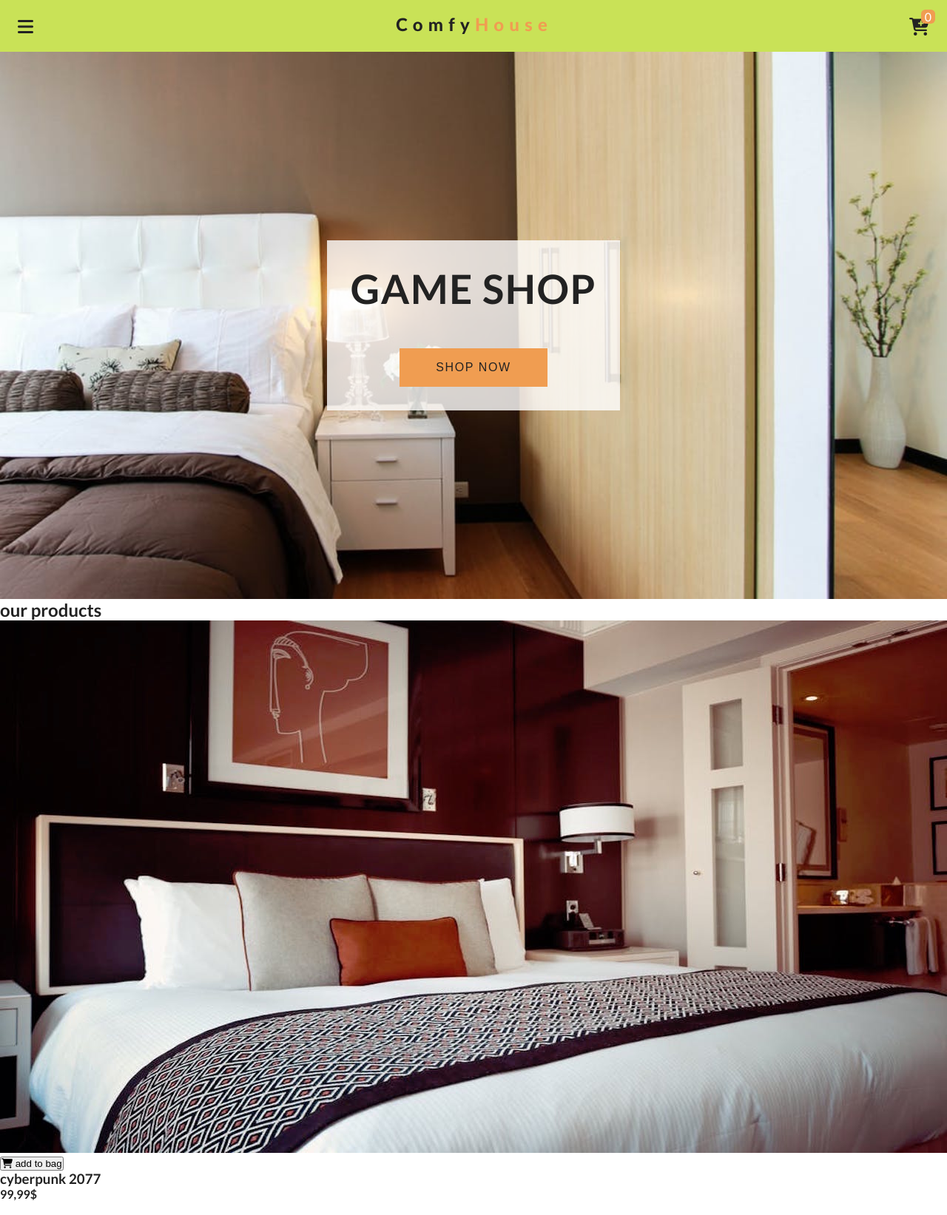
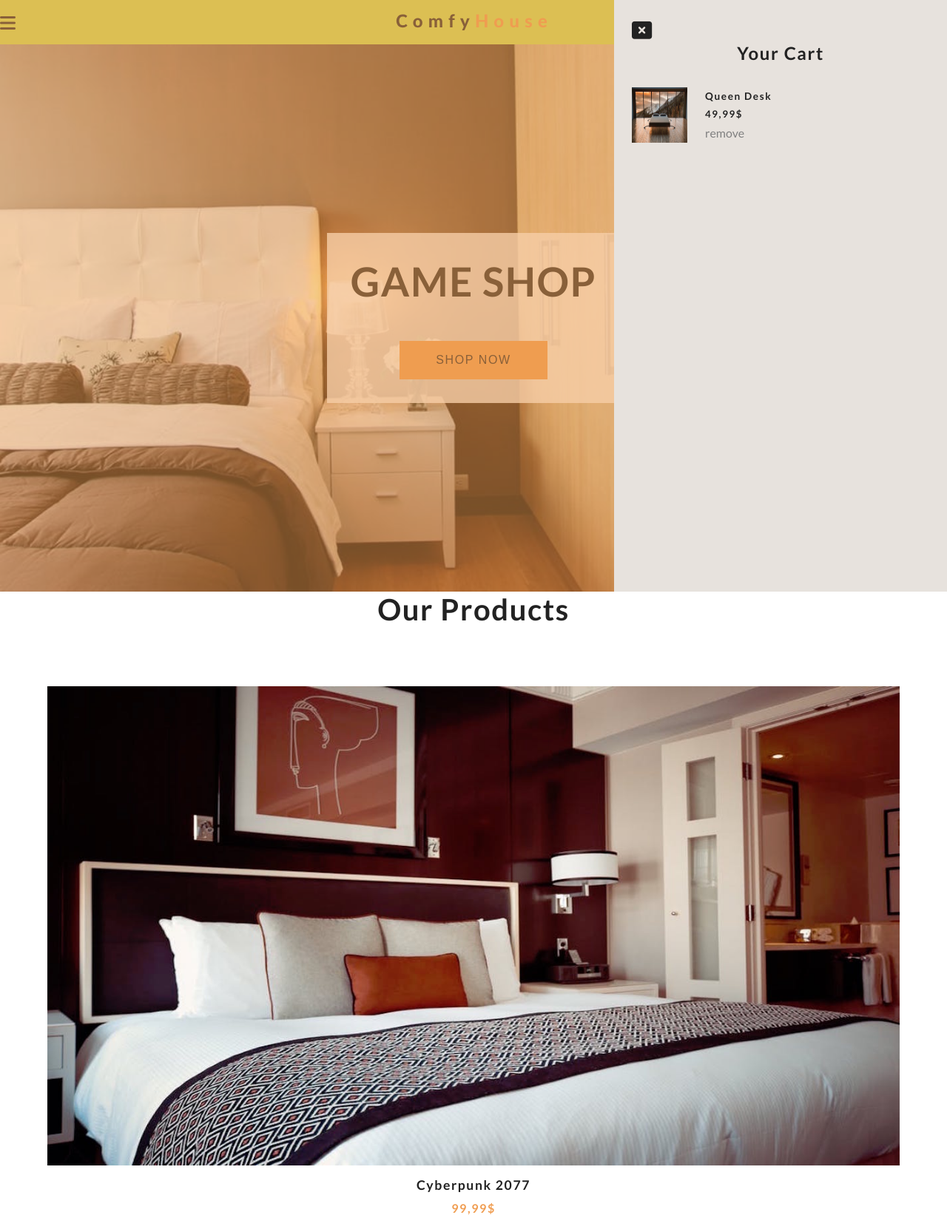
Before and after one commit to Sebastian-Perz/javascript-shop, a plain HTML site: page index.html in a window 1280 px wide. Shown: the whole page at 74% size. Drawn offline with Linux system fonts and the light colour scheme.

Commit message:
cart update

```diff
--- a/index.html
+++ b/index.html
@@ -69,7 +69,27 @@
         <!-- end of single product -->
       </div>
     </section>
-
+    <!-- cart  -->
+    <div class="cart-overlay">
+      <div class="cart">
+        <span class="close-cart">
+          <i class="fa fa-window-close"></i>
+        </span>
+        <h2>your cart</h2>
+        <div class="cart-content"></div>
+        <!-- cart cart  -->
+        <div class="cart-item">
+          <img src="./images/product-2.jpeg" alt="product" />
+          <div>
+            <h4>Queen desk</h4>
+            <h5>49,99$</h5>
+            <span class="remove-item">remove</span>
+          </div>
+        </div>
+        <!-- end of cart item -->
+      </div>
+    </div>
+    <!-- end of cart -->
     <!-- end of products -->
     <script src="app.js"></script>
   </body>
--- a/styles.css
+++ b/styles.css
@@ -23,7 +23,7 @@ body {
 .navbar {
   position: sticky;
   top: 0;
-  height: 150px;
+  height: 60px;
   width: 100%;
   display: flex;
   align-items: center;
@@ -33,12 +33,11 @@ body {
 .navbar-center {
   width: 100%;
   margin: 0 auto;
-  height: 70px;
+  height: 60px;
   display: flex;
   align-items: center;
   justify-content: space-between;
   background-color: rgb(201, 226, 87);
-  padding: 0 1.5rem;
 }
 .nav-icon {
   font-size: 1.5rem;
@@ -94,3 +93,170 @@ body {
   color: var(--primaryColor);
 }
 /* --------------- End of Hero ---------------- */
+/* --------------- Products ---------------- */
+
+.products {
+  padding: 4rem 0;
+}
+.section-title h2 {
+  text-align: center;
+  font-size: 2.5rem;
+  margin-bottom: 5rem;
+  text-transform: capitalize;
+  letter-spacing: var(--mainSpacing);
+}
+.products-center {
+  width: 90vw;
+  margin: 0 auto;
+  max-width: 1170px;
+  display: grid;
+  grid-template-columns: repeat(auto-fit, minmax(260px, 1fr));
+  grid-column-gap: 1.5rem;
+  grid-row-gap: 2rem;
+}
+.img-container {
+  position: relative;
+  overflow: hidden;
+}
+.bag-btn {
+  position: absolute;
+  top: 70%;
+  right: 0;
+  background: var(--primaryColor);
+  border: none;
+  text-transform: uppercase;
+  padding: 0.5rem 0.75rem;
+  letter-spacing: var(--mainSpacing);
+  font-weight: bold;
+  transition: var(--mainTransition);
+  transform: translateX(101%);
+  cursor: pointer;
+}
+.bag-btn:hover {
+  color: var(--mainWhite);
+}
+.fa-shopping-cart {
+  margin-right: 0.5rem;
+}
+.img-container:hover .bag-btn {
+  transform: translateX(0);
+}
+.product-img {
+  display: block;
+  width: 100%;
+  min-height: 12rem;
+  transition: var(--mainTransition);
+}
+.img-container:hover .product-img {
+  opacity: 0.5;
+}
+
+.product h3 {
+  text-transform: capitalize;
+  font-size: 1.1rem;
+  margin-top: 1rem;
+  letter-spacing: var(--mainSpacing);
+  text-align: center;
+}
+
+.product h4 {
+  margin-top: 0.7rem;
+  letter-spacing: var(--mainSpacing);
+  color: var(--primaryColor);
+  text-align: center;
+}
+
+/* --------------- Cart ---------------- */
+.cart-overlay {
+  position: fixed;
+  top: 0;
+  right: 0;
+  width: 100%;
+  height: 100%;
+  transition: var(--mainTransition);
+  background: rgb(240, 157, 81, 0.5);
+  z-index: 2;
+  /* visibility: hidden; */
+}
+.cart {
+  position: fixed;
+  top: 0;
+  right: 0;
+  width: 100%;
+  height: 100%;
+  overflow: scroll;
+  z-index: 3;
+  background: rgb(231, 226, 221);
+  padding: 1.5rem;
+  transition: var(--mainTransition);
+  /* transform: translateX(100%); */
+}
+.showCart {
+  transform: translateX(0);
+}
+.transparentBcg {
+  visibility: visible;
+}
+@media screen and (min-width: 768px) {
+  .cart {
+    width: 30vw;
+    min-width: 450px;
+  }
+}
+
+.close-cart {
+  font-size: 1.7rem;
+  cursor: pointer;
+}
+.cart h2 {
+  text-transform: capitalize;
+  text-align: center;
+  letter-spacing: var(--mainSpacing);
+  margin-bottom: 2rem;
+}
+/*---------- Cart Item -------------------- */
+.cart-item {
+  display: grid;
+  align-items: center;
+  grid-template-columns: auto 1fr auto;
+  grid-column-gap: 1.5rem;
+  margin: 1.5rem 0;
+}
+.cart-item img {
+  width: 75px;
+  height: 75px;
+}
+.cart-item h4 {
+  font-size: 0.85rem;
+  text-transform: capitalize;
+  letter-spacing: var(--mainSpacing);
+}
+.cart-item h5 {
+  margin: 0.5rem 0;
+  letter-spacing: var(--mainSpacing);
+}
+.item-amount {
+  text-align: center;
+}
+.remove-item {
+  color: grey;
+  cursor: pointer;
+}
+.fa-chevron-up,
+.fa-chevron-down {
+  color: var(--primaryColor);
+  cursor: pointer;
+}
+/*---------- End of Cart Item -------------------- */
+
+.cart-footer {
+  margin-top: 2rem;
+  letter-spacing: var(--mainSpacing);
+  text-align: center;
+}
+.cart-footer h3 {
+  text-transform: capitalize;
+  margin-bottom: 1rem;
+}
+
+/* --------------- End of Cart ---------------- */
```
Also changed, not shown: main.css (added).
